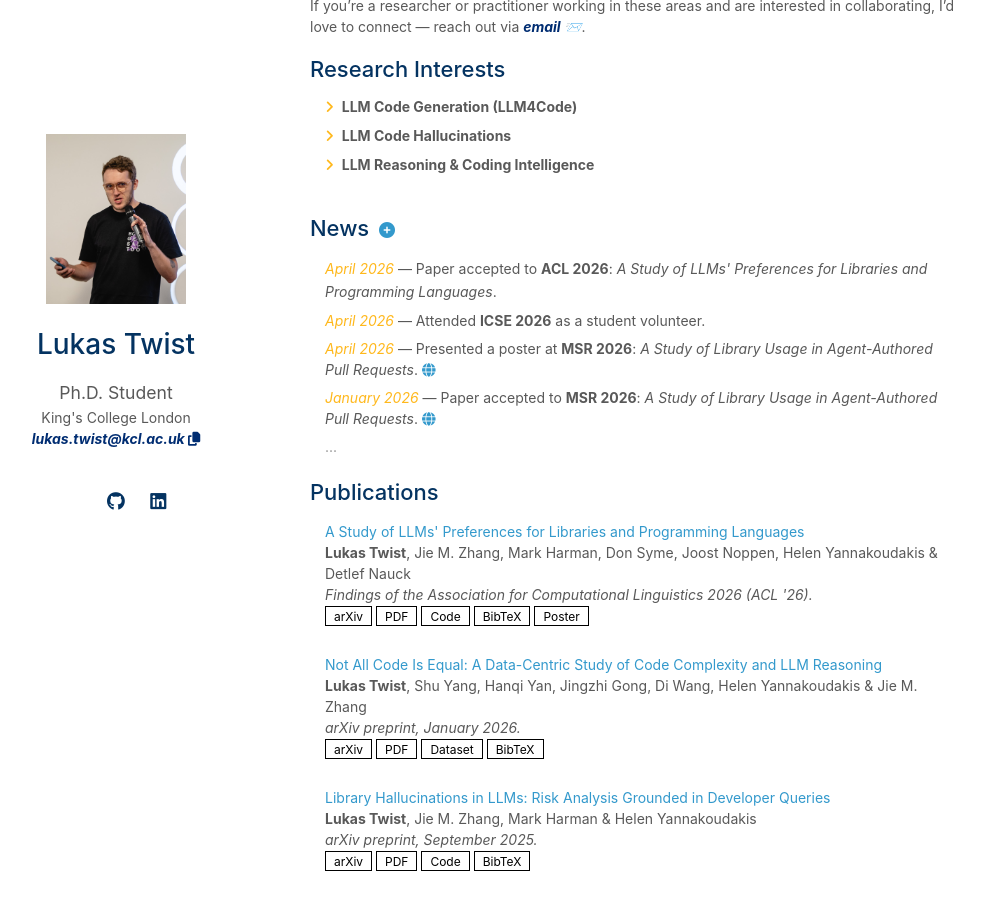
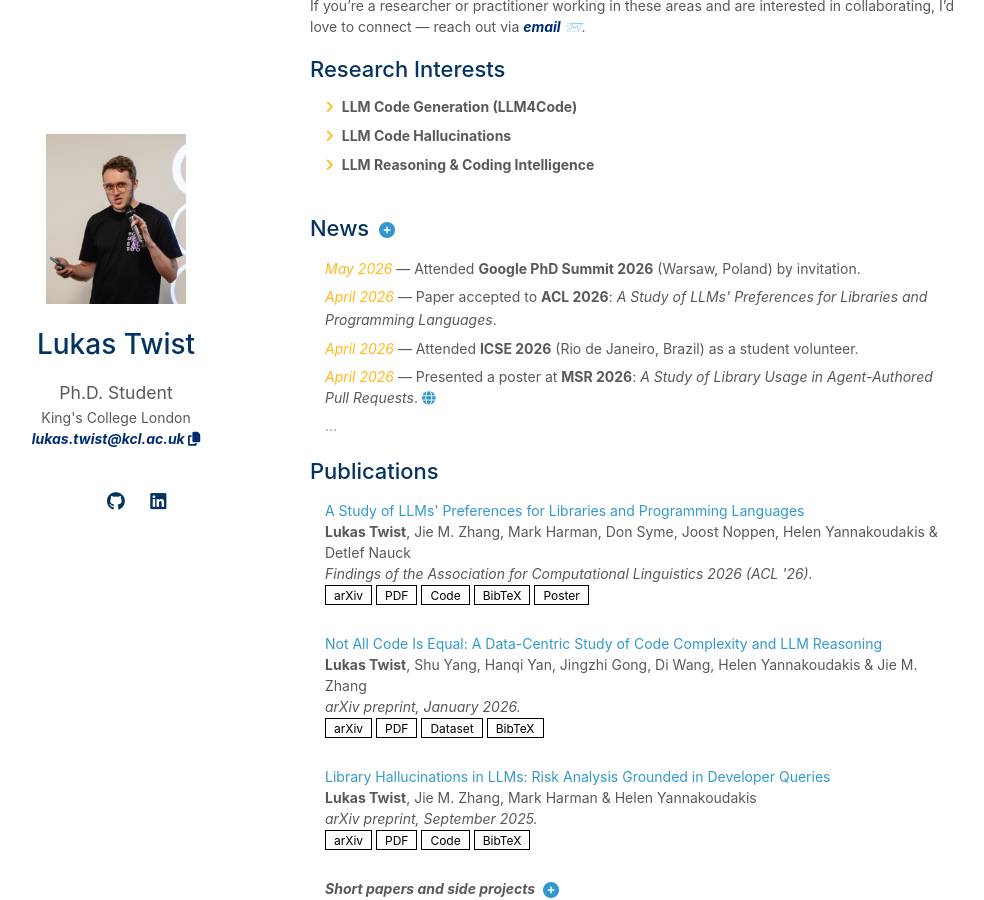
Before and after one commit to itsluketwist/itsluketwist.github.io, a Jekyll site: the page built from index.md, in a window 1280 px wide and 900 px high, scrolled down 326 px. Shown: the whole window, without its empty margins (160-1144 px from the left). Built offline with Jekyll 4.4.1, drawn with Linux system fonts in a browser that asks for light colours; a style sheet for code colours, icons or effects is not loaded; our own code applies the rules of GitHub Pages for plain Markdown files.

Commit message:
Bump news.

```diff
--- a/_data/news.yml
+++ b/_data/news.yml
@@ -1,11 +1,14 @@
 main:
+
+  - date: May 2026
+    text: "Attended <b>Google PhD Summit 2026</b> (Warsaw, Poland) by invitation."
 
   - date: April 2026
     text: "Paper accepted to <b>ACL 2026</b>: <i>A Study of LLMs' Preferences for Libraries and Programming Languages</i>."
     url: https://arxiv.org/abs/2503.17181
 
   - date: April 2026
-    text: "Attended <b>ICSE 2026</b> as a student volunteer."
+    text: "Attended <b>ICSE 2026</b> (Rio de Janeiro, Brazil) as a student volunteer."
 
   - date: April 2026
     text: "Presented a poster at <b>MSR 2026</b>: <i>A Study of Library Usage in Agent-Authored Pull Requests</i>."
```
